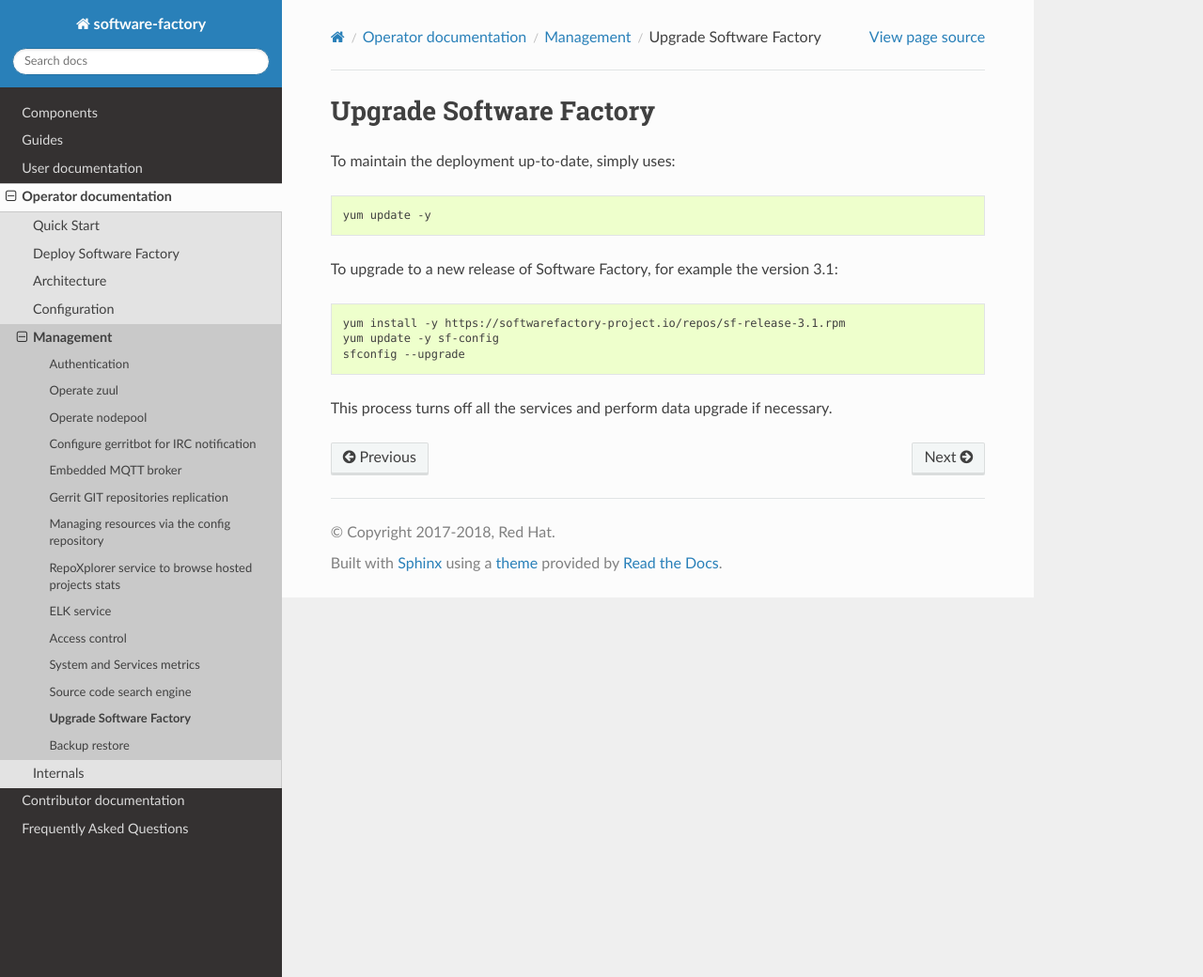
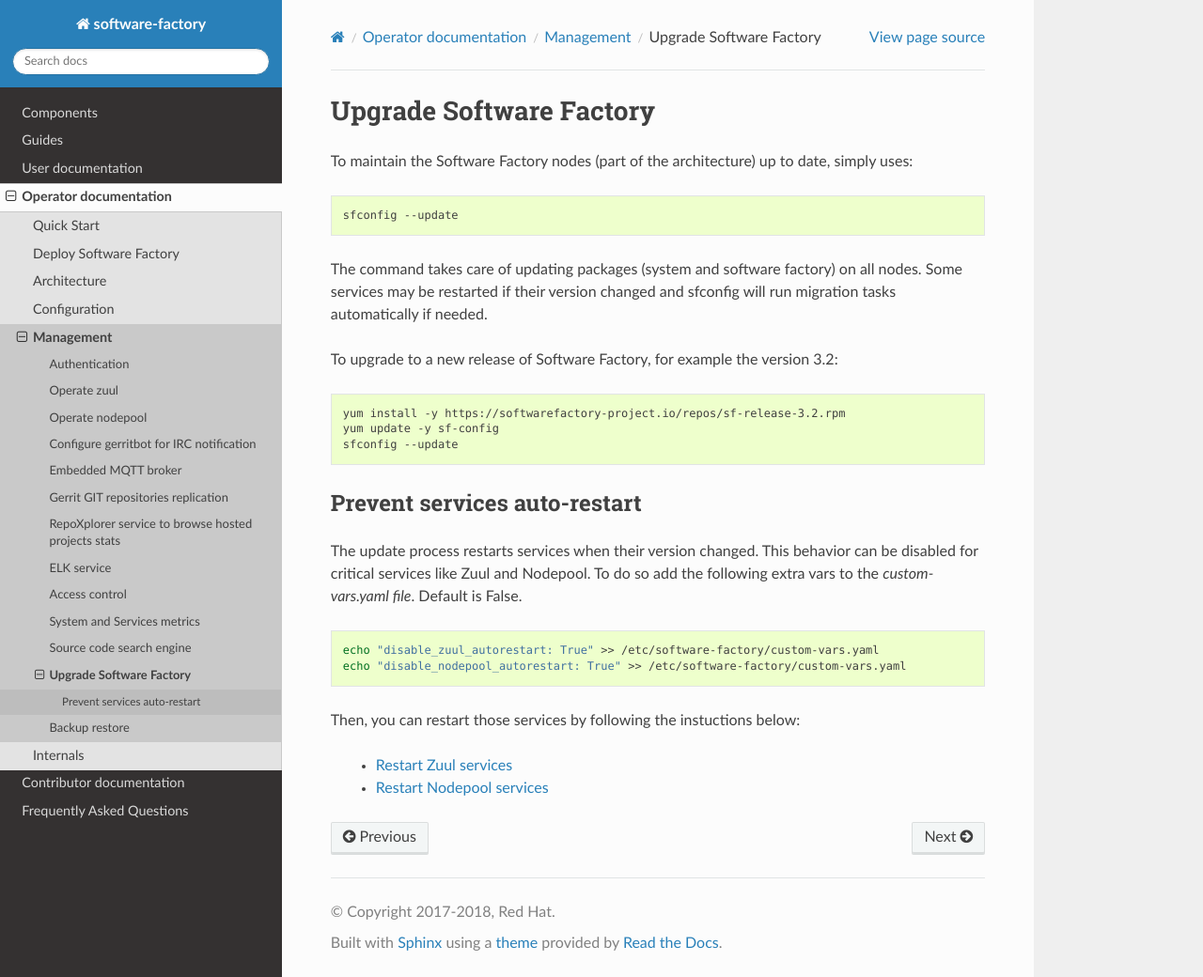
Before and after one commit to softwarefactory-project/sf-docs, a Sphinx documentation site: the page built from docs/operator/upgrade.rst, in a window 1280 px wide and 1040 px high. Shown: the whole window at 94% size. Built offline with Sphinx 7.4.7 and the Read the Docs theme 2.0.0, drawn with Linux system fonts in a browser that asks for light colours.

Commit message:
Update docs to cover recent changes
Change-Id: Ic52e37c0e4c334c7b9f3e7b3b523e06487eb43f4

```diff
--- a/docs/operator/management.rst
+++ b/docs/operator/management.rst
@@ -12,7 +12,6 @@
    gerritbot_operator
    firehose_operator
    gerrit_replication_operator
-   resources_operator
    repoxplorer
    elk_operator
    access_control
--- a/docs/operator/upgrade.rst
+++ b/docs/operator/upgrade.rst
@@ -3,18 +3,39 @@
 Upgrade Software Factory
 ========================
 
-To maintain the deployment up-to-date, simply uses:
+To maintain the Software Factory nodes (part of the architecture) up to date,
+simply uses:
 
 .. code-block:: bash
 
-  yum update -y
+    sfconfig --update
 
-To upgrade to a new release of Software Factory, for example the version 3.1:
+The command takes care of updating packages (system and software factory) on
+all nodes. Some services may be restarted if their version changed and sfconfig
+will run migration tasks automatically if needed.
+
+To upgrade to a new release of Software Factory, for example the version 3.2:
 
 .. code-block:: bash
 
-  yum install -y https://softwarefactory-project.io/repos/sf-release-3.1.rpm
+  yum install -y https://softwarefactory-project.io/repos/sf-release-3.2.rpm
   yum update -y sf-config
-  sfconfig --upgrade
+  sfconfig --update
 
-This process turns off all the services and perform data upgrade if necessary.
+Prevent services auto-restart
+-----------------------------
+
+The update process restarts services when their version changed. This
+behavior can be disabled for critical services like Zuul and Nodepool. To do
+so add the following extra vars to the *custom-vars.yaml file*.
+Default is False.
+
+.. code-block:: bash
+
+  echo "disable_zuul_autorestart: True" >> /etc/software-factory/custom-vars.yaml
+  echo "disable_nodepool_autorestart: True" >> /etc/software-factory/custom-vars.yaml
+
+Then, you can restart those services by following the instuctions below:
+
+ - :ref:`Restart Zuul services <restart-zuul-services>`
+ - :ref:`Restart Nodepool services <restart-nodepool-services>`
```
Also changed, not shown: docs/operator/nodepool_operator.rst (+14 -0 lines), docs/operator/resources_operator.rst (deleted, +0 -36 lines), docs/operator/zuul_operator.rst (+17 -4 lines).
